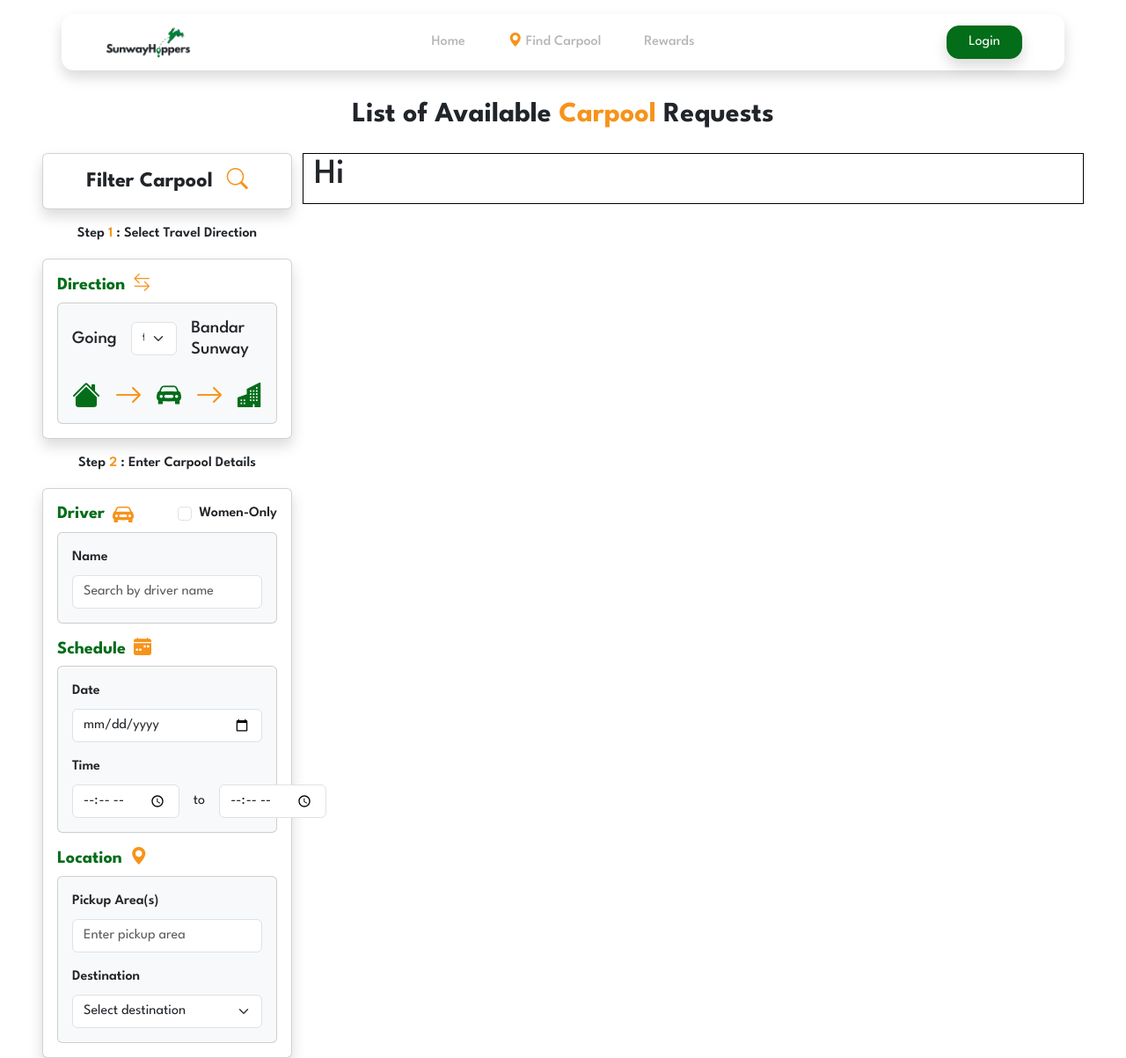
After one commit to ShaorenCheah/Sunway-Hoppers, a PHP site: page /findCarpool.php in a window 1280 px wide. The commit adds this page. Shown: the whole page at 88% size. Run offline with PHP 8.4, Linux system fonts and the light colour scheme.

Commit message:
Added carpool filter

```diff
--- /dev/null
+++ b/findCarpool.php
@@ -0,0 +1,117 @@
+<!DOCTYPE html>
+<html lang="en">
+
+<head>
+  <meta charset="UTF-8">
+  <meta http-equiv="X-UA-Compatible" content="IE=edge">
+  <meta name="viewport" content="width=device-width, initial-scale=1.0">
+  <link href="https://cdn.jsdelivr.net/npm/bootstrap@5.3.2/dist/css/bootstrap.min.css" rel="stylesheet" integrity="sha384-T3c6CoIi6uLrA9TneNEoa7RxnatzjcDSCmG1MXxSR1GAsXEV/Dwwykc2MPK8M2HN" crossorigin="anonymous">
+  <link href='https://fonts.googleapis.com/css?family=League Spartan' rel='stylesheet'>
+  <script src="https://cdn.jsdelivr.net/npm/bootstrap@5.3.2/dist/js/bootstrap.bundle.min.js" integrity="sha384-C6RzsynM9kWDrMNeT87bh95OGNyZPhcTNXj1NW7RuBCsyN/o0jlpcV8Qyq46cDfL" crossorigin="anonymous"></script>
+  <link rel="stylesheet" type="text/css" href="./styles/findCarpool.css">
+  <!-- Include icon link here -->
+  <title>SunwayHoppers</title>
+</head>
+
+
+<body>
+  <?php include './includes/header.inc.php'; ?>
+  <div class="mx-5">
+    <h2 class="text-center py-3"><b>List of Available <span style="color:var(--secondary)">Carpool</span> Requests</b></h2>
+
+    <div class="row m-0">
+      <!-- Filter Section -->
+      <div class="col-3 h-auto d-flex flex-column ps-0">
+        <div class="card shadow text-center p-2 py-3">
+          <h4 class="m-0"><b>Filter Carpool</b><i class="bi bi-search ms-3"></i></h3>
+        </div>
+        <!-- First Section -->
+        <p class="text-center my-3  fw-semibold" style="font-size:1rem;">Step <span style="color:var(--secondary)">1</span> : Select Travel Direction</p>
+        <div class="card shadow p-3">
+          <h5 style="color:var(--primary)"><b>Direction</b> <i class="bi bi-arrow-left-right ms-1"></i></h5>
+          <div class="card bg-body-tertiary d-flex p-3">
+            <h5 class="d-flex justify-content-center align-items-center">Going
+              <select class="form-select mx-3 w-25" aria-label="Default select example">
+                <option selected value="to">to</option>
+                <option value="from">from</option>
+              </select>
+              Bandar Sunway
+            </h5>
+            <div class="d-flex justify-content-center mt-3">
+              <i class="d-flex align-items-center bi bi-house-fill" style="font-size: 2rem; color:var(--primary);"></i>
+              <i class="d-flex align-items-center bi bi-arrow-right mx-3" style="font-size: 2rem;"></i>
+              <svg xmlns="http://www.w3.org/2000/svg" width="2rem" height="2rem" fill="var(--primary)" class="bi bi-car-front-fill" style="font-size: 2rem;" viewBox="0 0 16 16">
+                <path d="M2.52 3.515A2.5 2.5 0 0 1 4.82 2h6.362c1 0 1.904.596 2.298 1.515l.792 1.848c.075.175.21.319.38.404.5.25.855.715.965 1.262l.335 1.679c.033.161.049.325.049.49v.413c0 .814-.39 1.543-1 1.997V13.5a.5.5 0 0 1-.5.5h-2a.5.5 0 0 1-.5-.5v-1.338c-1.292.048-2.745.088-4 .088s-2.708-.04-4-.088V13.5a.5.5 0 0 1-.5.5h-2a.5.5 0 0 1-.5-.5v-1.892c-.61-.454-1-1.183-1-1.997v-.413a2.5 2.5 0 0 1 .049-.49l.335-1.68c.11-.546.465-1.012.964-1.261a.807.807 0 0 0 .381-.404l.792-1.848ZM3 10a1 1 0 1 0 0-2 1 1 0 0 0 0 2Zm10 0a1 1 0 1 0 0-2 1 1 0 0 0 0 2ZM6 8a1 1 0 0 0 0 2h4a1 1 0 1 0 0-2H6ZM2.906 5.189a.51.51 0 0 0 .497.731c.91-.073 3.35-.17 4.597-.17 1.247 0 3.688.097 4.597.17a.51.51 0 0 0 .497-.731l-.956-1.913A.5.5 0 0 0 11.691 3H4.309a.5.5 0 0 0-.447.276L2.906 5.19Z" />
+              </svg>
+              <i class="d-flex align-items-center bi bi-arrow-right mx-3" style="font-size: 2rem;"></i>
+              <svg xmlns="http://www.w3.org/2000/svg" width="2rem" height="2rem" fill="var(--primary)" class="bi bi-buildings-fill" style="font-size: 2rem;" viewBox="0 0 16 16">
+                <path d="M15 .5a.5.5 0 0 0-.724-.447l-8 4A.5.5 0 0 0 6 4.5v3.14L.342 9.526A.5.5 0 0 0 0 10v5.5a.5.5 0 0 0 .5.5h9a.5.5 0 0 0 .5-.5V14h1v1.5a.5.5 0 0 0 .5.5h3a.5.5 0 0 0 .5-.5V.5ZM2 11h1v1H2v-1Zm2 0h1v1H4v-1Zm-1 2v1H2v-1h1Zm1 0h1v1H4v-1Zm9-10v1h-1V3h1ZM8 5h1v1H8V5Zm1 2v1H8V7h1ZM8 9h1v1H8V9Zm2 0h1v1h-1V9Zm-1 2v1H8v-1h1Zm1 0h1v1h-1v-1Zm3-2v1h-1V9h1Zm-1 2h1v1h-1v-1Zm-2-4h1v1h-1V7Zm3 0v1h-1V7h1Zm-2-2v1h-1V5h1Zm1 0h1v1h-1V5Z" />
+              </svg>
+            </div>
+          </div>
+        </div>
+
+        <!-- Second Section -->
+        <p class="text-center my-3 fw-semibold" style="font-size:1rem;">Step <span style="color:var(--secondary)">2</span> : Enter Carpool Details</p>
+        <div class="card shadow p-3">
+          <!-- Driver Section -->
+          <div class="d-flex justify-content-between">
+            <h5 style="color:var(--primary)"><b>Driver</b> <svg xmlns="http://www.w3.org/2000/svg" width="1.5rem" height="1.5rem" fill="currentColor" class="bi bi-car-front-fill ms-1" style="font-size: 2rem;" viewBox="0 0 16 16">
+                <path d="M2.52 3.515A2.5 2.5 0 0 1 4.82 2h6.362c1 0 1.904.596 2.298 1.515l.792 1.848c.075.175.21.319.38.404.5.25.855.715.965 1.262l.335 1.679c.033.161.049.325.049.49v.413c0 .814-.39 1.543-1 1.997V13.5a.5.5 0 0 1-.5.5h-2a.5.5 0 0 1-.5-.5v-1.338c-1.292.048-2.745.088-4 .088s-2.708-.04-4-.088V13.5a.5.5 0 0 1-.5.5h-2a.5.5 0 0 1-.5-.5v-1.892c-.61-.454-1-1.183-1-1.997v-.413a2.5 2.5 0 0 1 .049-.49l.335-1.68c.11-.546.465-1.012.964-1.261a.807.807 0 0 0 .381-.404l.792-1.848ZM3 10a1 1 0 1 0 0-2 1 1 0 0 0 0 2Zm10 0a1 1 0 1 0 0-2 1 1 0 0 0 0 2ZM6 8a1 1 0 0 0 0 2h4a1 1 0 1 0 0-2H6ZM2.906 5.189a.51.51 0 0 0 .497.731c.91-.073 3.35-.17 4.597-.17 1.247 0 3.688.097 4.597.17a.51.51 0 0 0 .497-.731l-.956-1.913A.5.5 0 0 0 11.691 3H4.309a.5.5 0 0 0-.447.276L2.906 5.19Z" />
+              </svg></h5>
+            <div class="form-check">
+              <input type="checkbox" class="form-check-input" id="womenOnly">
+              <label class="form-check-label p-0 fw-semibold" for="womenOnly">Women-Only</label>
+            </div>
+          </div>
+          <div class="card bg-body-tertiary d-flex p-3">
+            <div>
+              <label for="driverName" class="form-label fw-semibold">Name</label>
+              <input type="text" class="form-control" id="driverName" placeholder="Search by driver name">
+            </div>
+          </div>
+
+          <!-- Schedule Section -->
+          <h5 class="mt-3" style="color:var(--primary)"><b>Schedule</b> <i class="bi bi-calendar-week-fill ms-1"></i></h5>
+          <div class="card bg-body-tertiary d-flex p-3">
+            <div>
+              <label for="carpoolDate" class="form-label fw-semibold">Date</label>
+              <input type="date" class="form-control" id="carpoolDate">
+            </div>
+            <div class="mt-3">
+              <label for="startTime" class="form-label fw-semibold">Time</label>
+              <div class="d-flex">
+                <input type="time" class="form-control" id="startTime">
+                <p class="m-0 mx-3 d-flex align-items-center" style="font-size:1rem"> to </p><input type="time" class="form-control" id="endTime">
+              </div>
+            </div>
+          </div>
+
+          <!-- Location Section -->
+          <h5 class="mt-3" style="color:var(--primary)"><b>Location</b> <i class="bi bi-geo-alt-fill ms-1"></i></h5>
+          <div class="card bg-body-tertiary d-flex p-3">
+            <div>
+              <label for="pickupAreas" class="form-label fw-semibold">Pickup Area(s)</label>
+              <input type="text" class="form-control" id="pickupAreas" placeholder="Enter pickup area">
+            </div>
+            <div class="mt-3">
+              <label for="destination" class="form-label fw-semibold">Destination</label>
+              <select id="destination" class="form-select">
+                <option>Select destination</option>
+              </select>
+            </div>
+          </div>
+        </div>
+      </div>
+
+      <!-- Carpool Section -->
+      <div class="col-9 h-100" style="border: 1px solid black">
+        <h1>Hi</h1>
+      </div>
+    </div>
+
+  </div>
+</body>
+
+
+</html>
--- a/includes/header.inc.php
+++ b/includes/header.inc.php
@@ -15,7 +15,7 @@
       <a class="nav-link" href="#">Home</a>
     </li>
     <li class="nav-item">
-      <a class="nav-link" href="#"><i class="bi bi-geo-alt-fill"></i> Find Carpool</a>
+      <a class="nav-link" href="findCarpool.php"><i class="bi bi-geo-alt-fill"></i> Find Carpool</a>
     </li>
     <li class="nav-item">
       <a class="nav-link">Rewards</a>
--- /dev/null
+++ b/styles/findCarpool.css
@@ -0,0 +1 @@
+@import "style.css";
--- a/styles/style.css
+++ b/styles/style.css
@@ -18,7 +18,7 @@ body{
 }
 
 body:not(.hero){
-  margin-top: 4.5rem;
+  margin-top: 6rem;
 }
 
 /* Button components */
```
